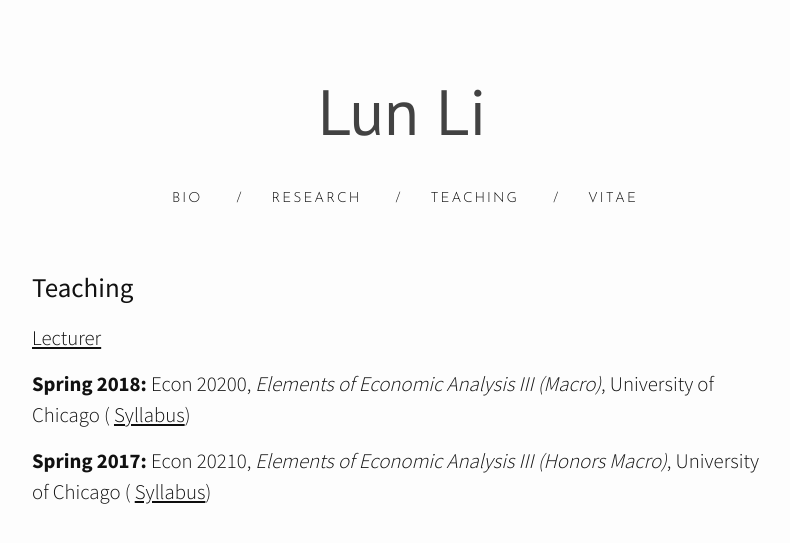
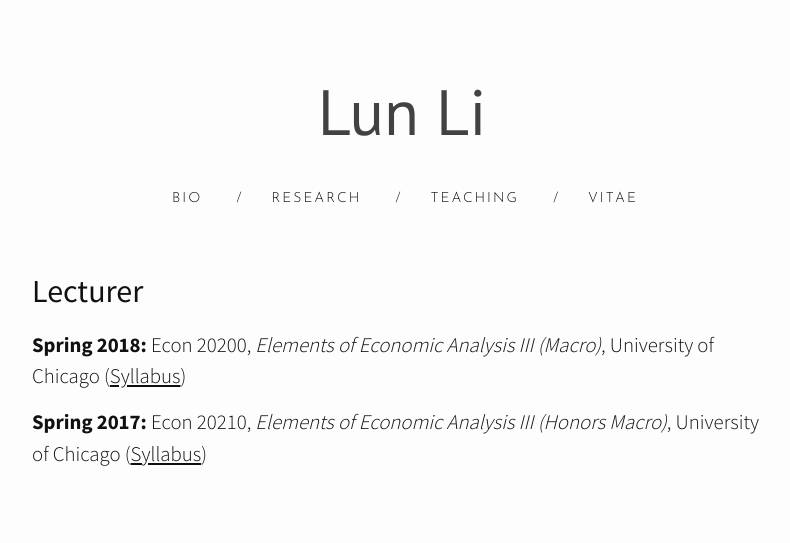
Before and after one commit to lunli-econ/lunli-econ.github.io, a Jekyll site: the page built from 2teaching.md, in a window 1280 px wide. Shown: the top 543 px of the page, without its empty margins (238-1028 px from the left). Built offline with Jekyll 4.4.1, drawn with Linux system fonts in a browser that asks for light colours; nearby versions of some CDN libraries.

Commit message:
Update Teaching Page

```diff
--- a/2teaching.md
+++ b/2teaching.md
@@ -3,10 +3,8 @@
 title: Teaching
 permalink: /Teaching/
 ---
-# Teaching
+## Lecturer
 
-<u>Lecturer</u>
+**Spring 2018:** Econ 20200, *Elements of Economic Analysis III (Macro)*, University of Chicago (<a href="/assets/docs/syllabus_2018.pdf"><u>Syllabus</u></a>)
 
-**Spring 2018:** Econ 20200, *Elements of Economic Analysis III (Macro)*, University of Chicago (<a href="/assets/docs/syllabus_2018.pdf"> <u>Syllabus</u></a>)
-
-**Spring 2017:**  Econ 20210, *Elements of Economic Analysis III (Honors Macro)*, University of Chicago (<a href="/assets/docs/syllabus_2017.pdf"> <u>Syllabus</u></a>)
+**Spring 2017:**  Econ 20210, *Elements of Economic Analysis III (Honors Macro)*, University of Chicago (<a href="/assets/docs/syllabus_2017.pdf"><u>Syllabus</u></a>)
```
Also changed, not shown: 1research.md (+0 -2 lines).
